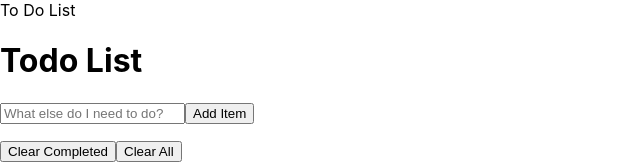
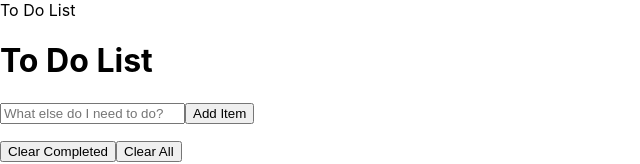
Before and after one commit to ryan-howard-hc/ToDoList, a React (Create React App) app in the folder app/: page / in a window 1280 px wide. Shown: the top 164 px of the page, without its empty margins (0-640 px from the left). Built offline with nearby package versions, Linux system fonts and the light colour scheme.

Commit message:
naming problem AGAIN

```diff
--- a/app/src/ToDoList.js
+++ b/app/src/ToDoList.js
@@ -39,7 +39,7 @@ function ToDoList() {
     }
 
 
-    function clearToDo() {
+    function clearToDoItems() {
       const updatedToDos = toDos.filter(toDo => !toDo.completed);
       setToDos(updatedToDos);
     }
@@ -50,18 +50,18 @@ function ToDoList() {
 
     return (
       <div>
-        <h1>Todo List</h1>
+        <h1>To Do List</h1>
         <AddItems addItem={addItem} />
         <ul>
           {toDos.map(toDo => (
             <CheckItems
               key={toDo.id}
               toDo={toDo}
-              toggleCompleted={toggleCompleted}
+              toggleCompleted={() => toggleCompleted(toDo.id)}
             />
           ))}
         </ul>
-        <ClearItems clearToDo={clearToDo} clearAllItems={clearAllItems} />
+        <ClearItems clearToDoItems={clearToDoItems} clearAllItems={clearAllItems} />
       </div>
     );
   }
```
